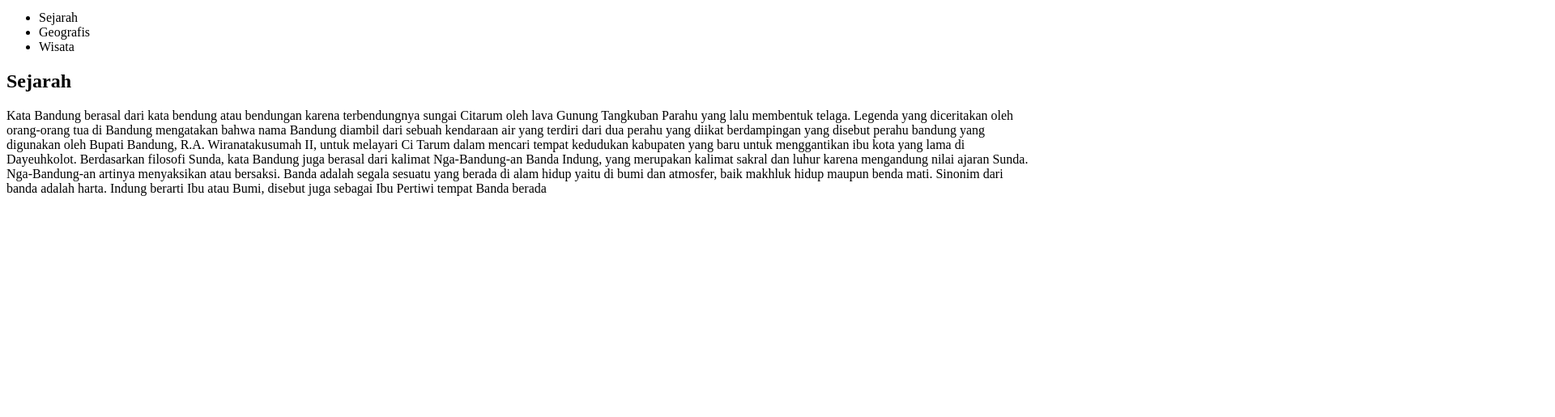
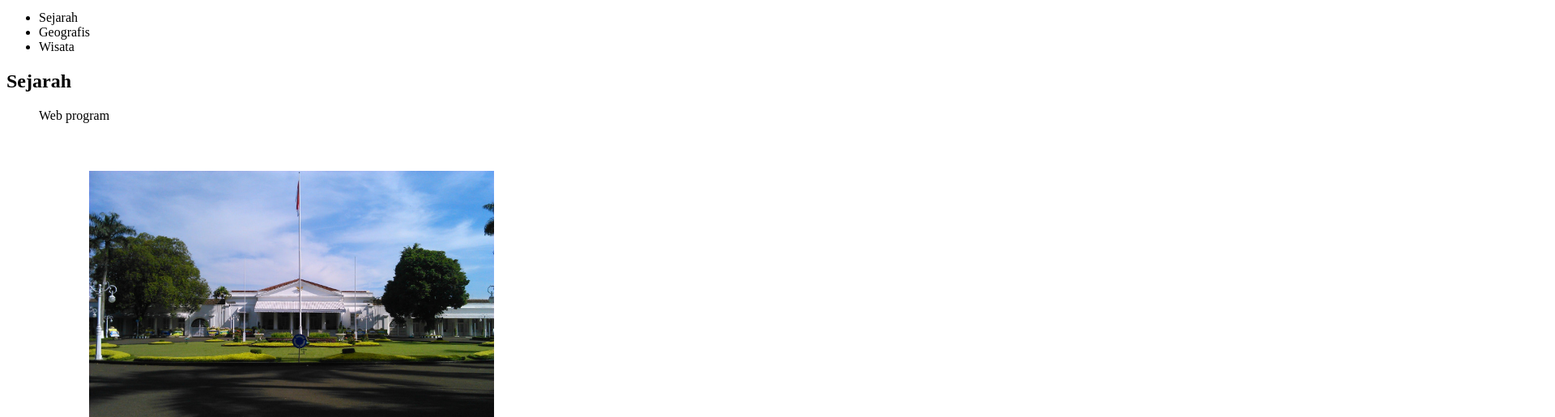
Before and after one commit to Gerald-0901/Web-Programing, a plain HTML site: page index.html in a window 1280 px wide. Shown: the part 101-616 px from the top of the page at 81% size, 1920 px wide, since content can reach past the window. Drawn offline with Linux system fonts and the light colour scheme.

Commit message:
Block Formatting

```diff
--- a/index.html
+++ b/index.html
@@ -13,8 +13,16 @@
             <li>Wisata</li>
         </ul>
         <h2>Sejarah</h2>
+        <figure>
+            <figcaption>Web program</figcaption>
+        </figure>
+        <pre>
+            <blockquote cite="https://www.dicoding.com/academies/123/tutorials/4135?from=4134">
+        <img src="halaman-profil-bandung-images/image/history.jpg" alt="history" width="500">
         <p>Kata Bandung berasal dari kata bendung atau bendungan karena terbendungnya sungai Citarum oleh lava Gunung Tangkuban Parahu yang lalu membentuk telaga. Legenda yang diceritakan oleh orang-orang tua di Bandung mengatakan bahwa nama Bandung diambil dari sebuah kendaraan air yang terdiri dari dua perahu yang diikat berdampingan yang disebut perahu bandung yang digunakan oleh Bupati Bandung, R.A. Wiranatakusumah II, untuk melayari Ci Tarum dalam mencari tempat kedudukan kabupaten yang baru untuk menggantikan ibu kota yang lama di Dayeuhkolot.
             Berdasarkan filosofi Sunda, kata Bandung juga berasal dari kalimat Nga-Bandung-an Banda Indung, yang merupakan kalimat sakral dan luhur karena mengandung nilai ajaran Sunda. Nga-Bandung-an artinya menyaksikan atau bersaksi. Banda adalah segala sesuatu yang berada di alam hidup yaitu di bumi dan atmosfer, baik makhluk hidup maupun benda mati. Sinonim dari banda adalah harta. Indung berarti Ibu atau Bumi, disebut juga sebagai Ibu Pertiwi tempat Banda berada</p>
+        </blockquote>
+        </pre>
 
     </body>
 </html>
```
Also changed, not shown: halaman-profil-bandung-images/image/bosscha.jpg (added), halaman-profil-bandung-images/image/farm-house.jpg (added), halaman-profil-bandung-images/image/geografis.jpg (added), halaman-profil-bandung-images/image/history.jpg (added).
